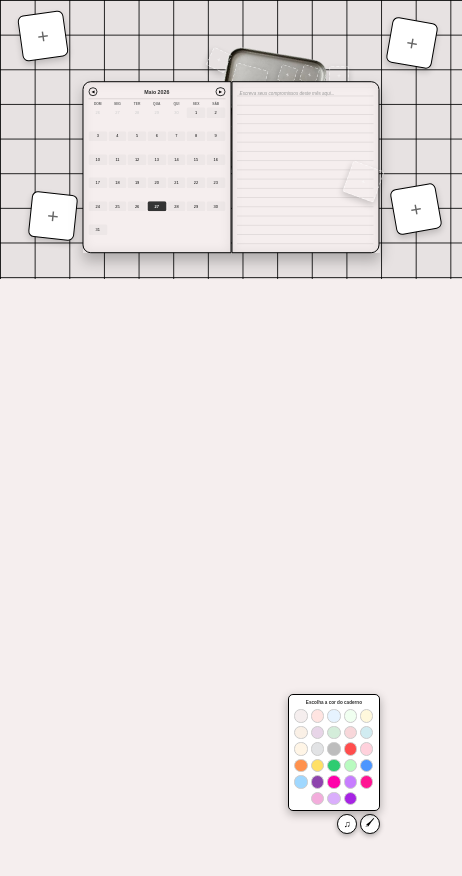
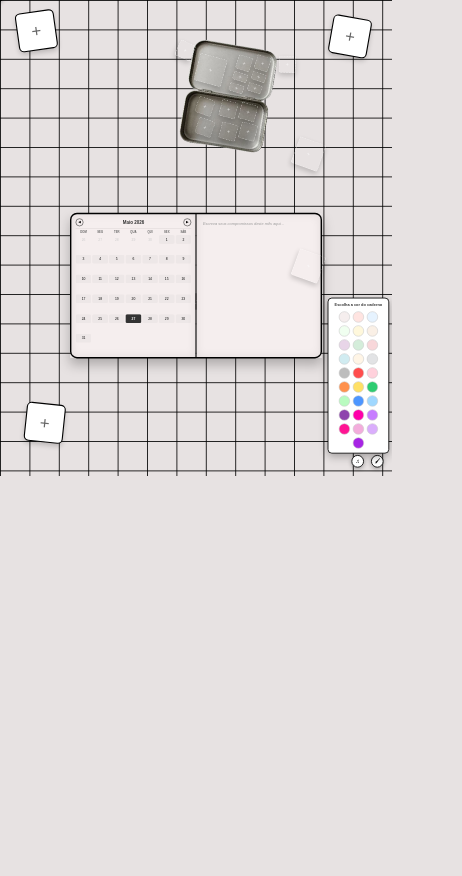
Before and after one commit to PollyNasicment00/WebPlanner, a plain HTML site: page journal.html in a window 390 px wide. Both pictures are taken after a click on the button "Mudar cor do caderno". Shown: the top 876 px of the page, 462 px wide, since content can reach past the window. Before the commit the page ends 844 px from the top, so only its background shows below. Drawn offline with Linux system fonts and the light colour scheme.

Commit message:
Refactor journal.css for responsive design and styles

```diff
--- a/journal.css
+++ b/journal.css
@@ -596,48 +596,73 @@ body{
     z-index:50;
 }
 /* =========================================
-MOBILE DESKTOP FIX
+RESPONSIVO IGUAL DESKTOP
+SEM ALTERAR POSIÇÕES
 ========================================= */
 
 @media screen and (max-width:768px){
-
-html{
-    zoom:0.33;
-}
 
 html,
 body{
     margin:0;
     padding:0;
 
-    width:1400px;
-    height:auto;
-
-    overflow-x:hidden;
+    width:100%;
+    overflow-x:auto;
     overflow-y:auto;
 
-    background:#f5eeee;
+    background:#e7e2e2;
 }
 
-/* remove espaço preto */
+/* mantém o layout original inteiro */
+.fundo{
+    width:1400px;
+    min-height:1700px;
 
-body{
-    display:block;
+    position:relative;
+
+    transform:scale(0.28);
+    transform-origin:top left;
 }
 
-/* mantém layout original */
-
-.fundo{
-    width:1400px;
-    min-height:100vh;
-    position:relative;
+/* faz o body ocupar o tamanho reduzido */
+body{
+    width:calc(1400px * 0.28);
+    min-height:calc(1700px * 0.28);
 }
 
-/* evita crescer infinito */
-
+/* evita cortes */
 .caderno,
-.estojo{
+.estojo,
+.foto,
+.btn-17{
     position:absolute;
 }
 
+/* botões flutuantes menores */
+.btn-cor,
+.btn-musica{
+    width:45px;
+    height:45px;
+    font-size:20px;
 }
+
+/* painéis menores */
+.seletor-cor{
+    width:220px;
+    right:10px;
+    bottom:80px;
+}
+
+.painel-musica{
+    width:260px;
+    right:10px;
+    bottom:80px;
+}
+
+/* spotify menor */
+#spotifyPlayer iframe{
+    height:200px;
+}
+
+}
```
